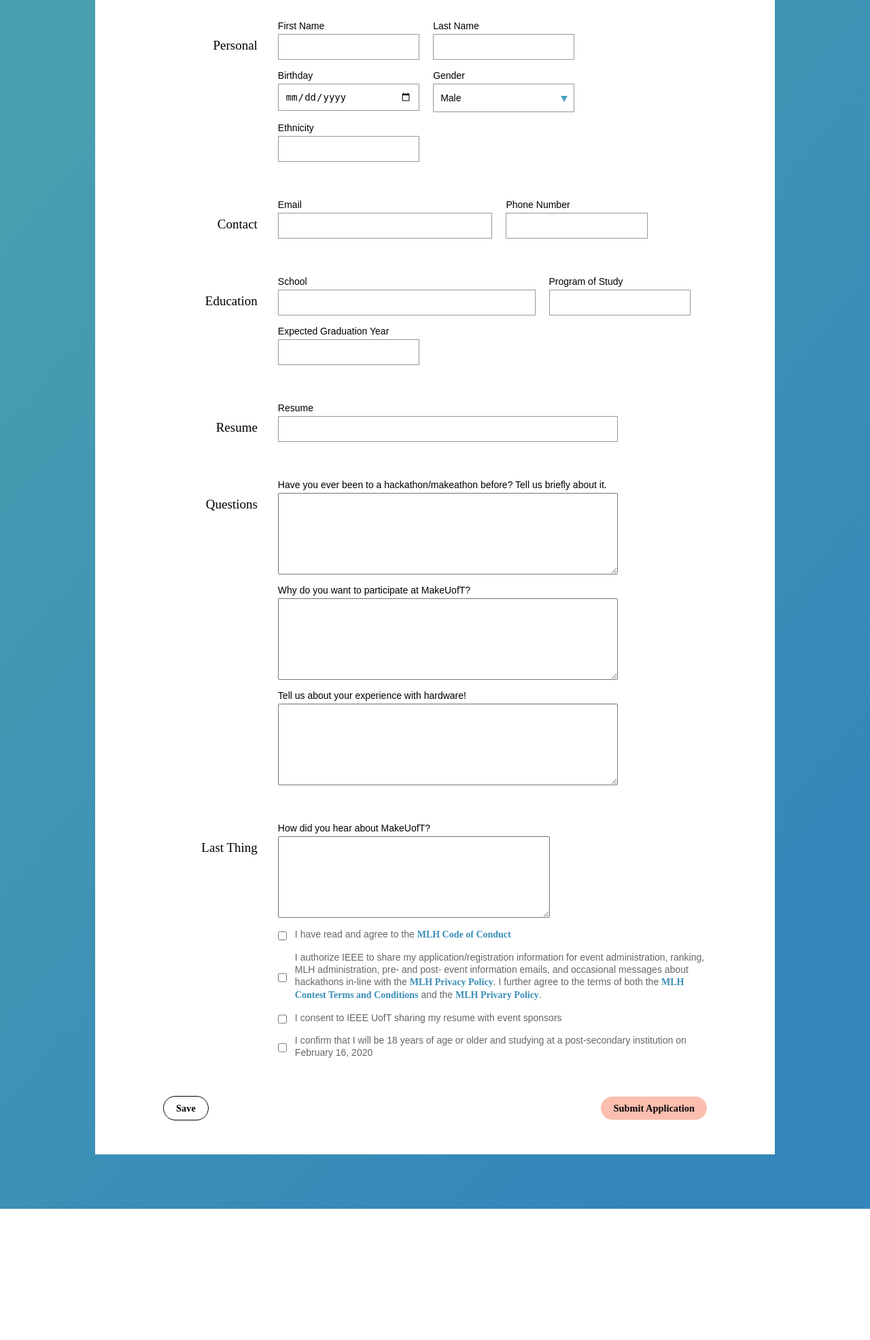
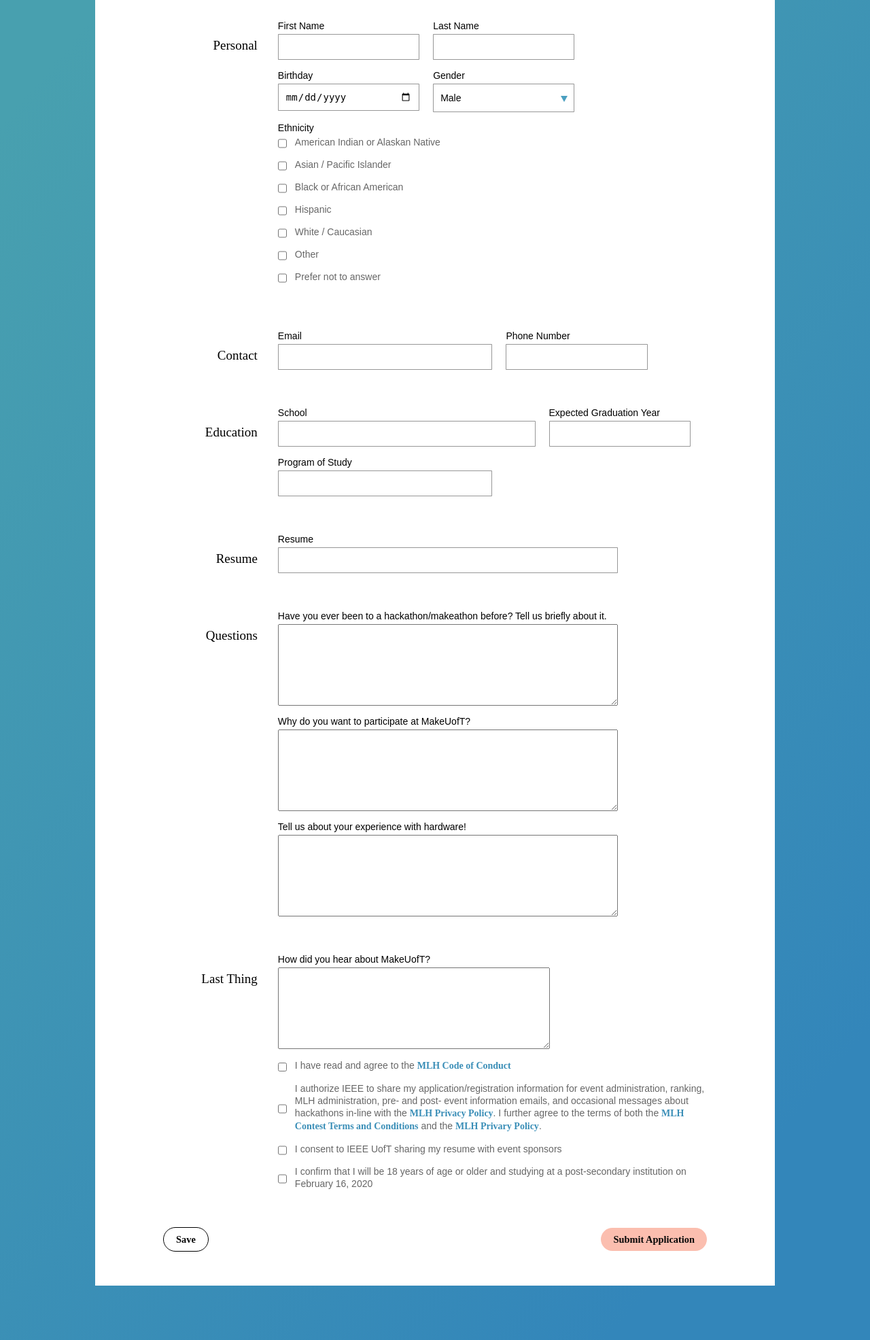
Before and after one commit to grahamhoyes/makeuoft-site-2.0, a Flask app: page /auth/apply in a window 1280 px wide. Shown: the part 170-2141 px from the top of the page at 68% size. Before the commit the page ends 1948 px from the top, so only its background shows below. Run offline with Flask 2, Linux system fonts and the light colour scheme.

Commit message:
updated application form

```diff
--- a/application/templates/auth/application.html
+++ b/application/templates/auth/application.html
@@ -47,9 +47,39 @@
                         {{ form.gender(type="text", id="gender", class="select") }}
                         <div class="arrow-down"></div>
                     </div>
-                    <div class="input-div input-width-third">
+                    <div class="input-div input-width-full">
                         <label for="ethnicity">Ethnicity</label>
-                        {{ form.ethnicity(type="text", id="ethnicity") }}
+                        <div class="form-checkbox-div">
+                            <label for="confirm18">American Indian or Alaskan Native</label>
+                            <input type="checkbox" id="confirm18">
+                        </div>
+                        <div class="form-checkbox-div">
+                            <label for="confirm18">Asian / Pacific Islander</label>
+                            <input type="checkbox" id="confirm18">
+                        </div>
+                        <div class="form-checkbox-div">
+                            <label for="confirm18">Black or African American</label>
+                            <input type="checkbox" id="confirm18">
+                        </div>
+                        <div class="form-checkbox-div">
+                            <label for="confirm18">Hispanic</label>
+                            <input type="checkbox" id="confirm18">
+                        </div>
+                        <div class="form-checkbox-div">
+                            <label for="confirm18">White / Caucasian</label>
+                            <input type="checkbox" id="confirm18">
+                        </div>
+                        <div class="form-checkbox-div">
+                            <label for="confirm18">Other</label>
+                            <input type="checkbox" id="confirm18">
+                        </div>
+                        <div class="form-checkbox-div">
+                            <label for="confirm18">Prefer not to answer</label>
+                            <input type="checkbox" id="confirm18">
+                        </div>
+
+
+                        <!-- {{ form.ethnicity(type="text", id="ethnicity") }} -->
                     </div>
                 </div>
             </div>
@@ -80,14 +110,16 @@
                     </div>
 
                     <div class="input-div input-width-third">
+                        <label for="graduation">Expected Graduation Year</label>
+                        {{ form.grad_year(type="text", id="graduation") }}
+                    </div>
+
+                    <div class="input-div input-width-half">
                         <label for="program">Program of Study</label>
                         {{ form.program(type="text", id="program") }}
                     </div>
 
-                    <div class="input-div input-width-third">
-                        <label for="graduation">Expected Graduation Year</label>
-                        {{ form.grad_year(type="text", id="graduation") }}
-                    </div>
+
                 </div>
             </div>
 
```
